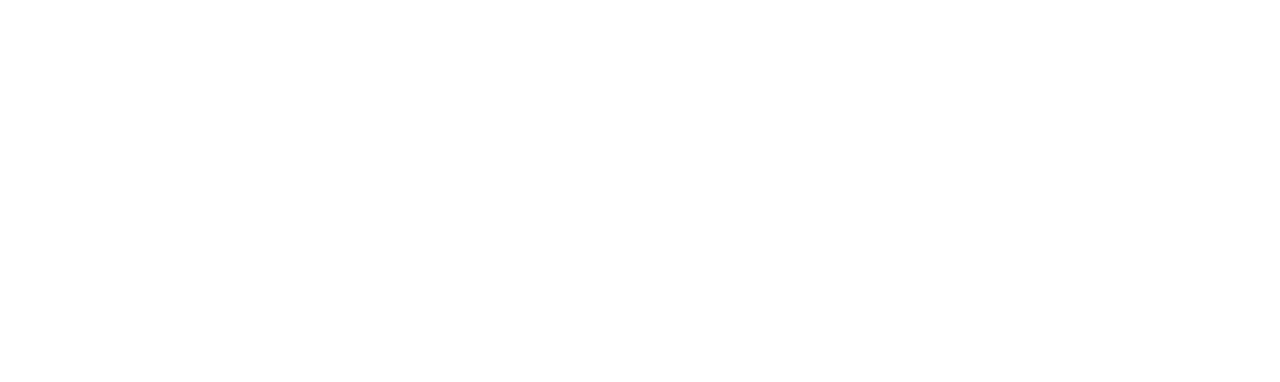
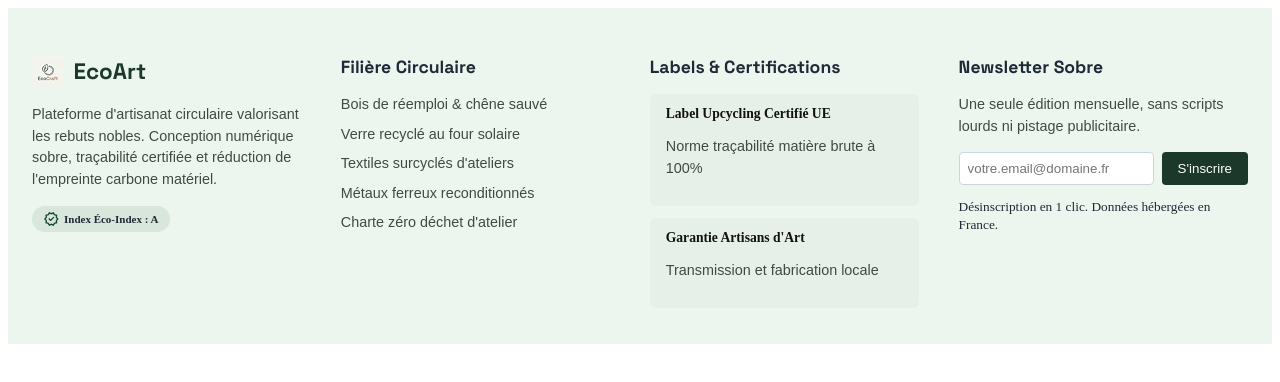
Before and after one commit to Takachii/ecoart, a plain HTML site: page produits.html in a window 1280 px wide. Drawn offline with Linux system fonts and the light colour scheme; a web font is replaced by a local one.

Commit message:
feat: create footer with css design

```diff
--- a/css/style.css
+++ b/css/style.css
@@ -0,0 +1,157 @@
+.site-footer {
+    background-color: var(--footer-bg-color);
+    padding: 3rem 1.5rem 1.5rem;
+    color: #1f2937;
+}
+
+.footer-container {
+    display: grid;
+    grid-template-columns: 1fr;
+    gap: 2.5rem;
+    max-width: 1280px;
+    margin: 0 auto;
+}
+
+.footer-col h3 {
+    font-family: 'Space Grotesk', sans-serif;
+    margin-top: 0;
+    margin-bottom: 1rem;
+    font-size: 1.1rem;
+    font-weight: 700;
+}
+
+.footer-col p, .footer-col li {
+    font-size: 0.9rem;
+    line-height: 1.5;
+    color: #414943;
+    font-family: 'Atkinson Hyperlegible Next', sans-serif;
+    font-weight: 400;
+}
+
+.brand {
+    display: flex;
+    align-items: center;
+    gap: 0.6rem;
+    margin-bottom: 1rem;
+}
+
+.brand img {
+    height: 32px;
+    width: auto;
+    display: block;
+}
+
+.brand h3 {
+    font-family: 'Space Grotesk', sans-serif;
+    font-size: 1.4rem;
+    font-weight: 700;
+    color: #1b382b;
+    margin: 0;
+    line-height: 1;
+}
+
+.footer-list {
+    list-style: none;
+    padding: 0;
+    margin: 0;
+}
+
+.footer-list li {
+    margin-bottom: 0.5rem;
+}
+
+.cert-card {
+    background-color: #E6F0E8;
+    padding: 0.75rem 1rem;
+    border-radius: 6px;
+    margin-bottom: 0.75rem;
+}
+
+.cert-card strong {
+    display: block;
+    font-size: 0.85rem;
+    color: #111;
+}
+
+.newsletter-form {
+    display: flex;
+    gap: 0.5rem;
+    margin: 0.75rem 0;
+}
+
+.newsletter-form input {
+    padding: 0.5rem;
+    border: 1px solid #cbd5e1;
+    border-radius: 4px;
+    flex: 1;
+}
+
+.newsletter-form button {
+    background-color: var(--primary-dark);
+    color: white;
+    border: none;
+    padding: 0.5rem 1rem;
+    border-radius: 4px;
+    cursor: pointer;
+}
+
+.eco-badge {
+    display: flex;
+    align-items: center;
+    background-color: #d8e6db;
+    padding: 6px 12px;
+    width: fit-content;
+    border-radius: 20px;
+    font-size: 11px;
+    font-weight: 600;
+    margin-top: 1rem;
+}
+
+.eco-badge img {
+    padding-right: 5px;
+    width: auto;
+    height: auto;
+}
+
+.footer-bottom {
+    max-width: 1280px;
+    margin: 3rem auto 0;
+    padding-top: 1.5rem;
+    border-top: 1px solid #d1d5db;
+    display: flex;
+    flex-direction: column;
+    gap: 1rem;
+    font-size: 0.85rem;
+}
+
+.footer-bottom-links {
+    list-style: none;
+    padding: 0;
+    display: flex;
+    flex-wrap: wrap;
+    gap: 1.5rem;
+}
+
+.footer-bottom-links a {
+    color: #4b5563;
+    text-decoration: none;
+}
+
+.footer-bottom-links a:hover {
+    text-decoration: underline;
+}
+
+@media (min-width: 1024px) {
+    .footer-container {
+        grid-template-columns: repeat(4, 1fr);
+        align-items: start;
+    }
+}
+
+@media (min-width: 768px) {
+    .footer-bottom {
+        flex-direction: row;
+        justify-content: space-between;
+        align-items: center;
+    }
+}
--- a/css/variables.css
+++ b/css/variables.css
@@ -1,6 +1,7 @@
 :root {
     --bg-color: #f2f5f0;
     --card-bg: #f9fbf8;
+    --footer-bg-color: #ECF6EE;
     --primary-dark: #1b382b;
     --accent-green: #254d3b;
     --accent-btn: #1b4332;
--- a/produits.html
+++ b/produits.html
@@ -0,0 +1,79 @@
+<!DOCTYPE html>
+<html>
+<head>
+
+    <meta charset="UTF-8">
+    <meta name="viewport" content="width=device-width, initial-scale=1.0">
+
+    <title>EcoArt | Produits</title>
+
+    <link rel="preconnect" href="https://fonts.googleapis.com">
+    <link rel="preconnect" href="https://fonts.gstatic.com" crossorigin>
+    <link href="https://fonts.googleapis.com/css2?family=JetBrains+Mono:ital,wght@0,100..800;1,100..800&family=Space+Grotesk:wght@300..700&display=swap" rel="stylesheet">
+    <link href="https://fonts.googleapis.com/css2?family=Atkinson+Hyperlegible+Next:ital,wght@0,200..800;1,200..800&family=JetBrains+Mono:ital,wght@0,100..800;1,100..800&family=Space+Grotesk:wght@300..700&display=swap" rel="stylesheet">
+
+    <link rel="stylesheet" href="css/variables.css">
+    <link rel="stylesheet" href="css/responsive.css">
+    <link rel="stylesheet" href="css/style.css">
+
+</head>
+<body>
+
+    <footer class="site-footer">
+        <div class="footer-container">
+
+            <div class="footer-col">
+                <div class="brand">
+                    <img src="assets/images/logo.png" alt="EcoArt Logo">
+                    <h3>EcoArt</h3>
+                </div>
+                <p>Plateforme d'artisanat circulaire valorisant
+                    les rebuts nobles. Conception numérique
+                    sobre, traçabilité certifiée et réduction de
+                    l'empreinte carbone matériel.
+                </p>
+                <div class="eco-badge">
+                    <img src="assets/icons/selected.svg" alt="icon selected">
+                    Index Éco-Index : A
+                </div>
+            </div>
+
+            <div class="footer-col">
+                <h3>Filière Circulaire</h3>
+                <ul class="footer-list">
+                    <li>Bois de réemploi & chêne sauvé</li>
+                    <li>Verre recyclé au four solaire</li>
+                    <li>Textiles surcyclés d'ateliers</li>
+                    <li>Métaux ferreux reconditionnés</li>
+                    <li>Charte zéro déchet d'atelier</li>
+                </ul>
+            </div>
+
+            <div class="footer-col">
+                <h3>Labels & Certifications</h3>
+                <div class="cert-card">
+                    <strong>Label Upcycling Certifié UE</strong>
+                    <p>Norme traçabilité matière brute à 100%</p>
+                </div>
+                <div class="cert-card">
+                    <strong>Garantie Artisans d'Art</strong>
+                    <p>Transmission et fabrication locale</p>
+                </div>
+            </div>
+
+            <div class="footer-col">
+                <h3>Newsletter Sobre</h3>
+                <p>Une seule édition mensuelle, sans scripts lourds ni pistage publicitaire.</p>
+                <form class="newsletter-form">
+                    <input type="email" placeholder="votre.email@domaine.fr" required>
+                    <button type="submit">S'inscrire</button>
+                </form>
+                <small>Désinscription en 1 clic. Données hébergées en France.</small>
+            </div>
+
+        </div>
+
+    </footer>
+
+</body>
+</html>
```
Also changed, not shown: assets/icons/selected.svg (added).
